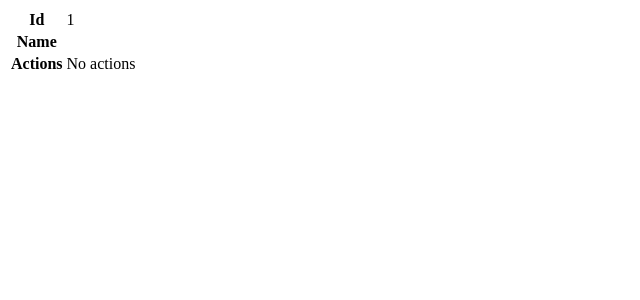
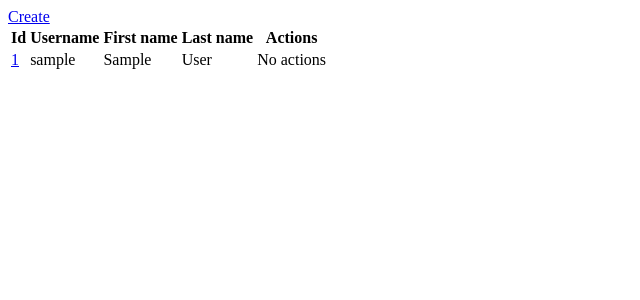
Before and after one commit to shocodeworld/user_crm, a Django app: page /users/ in a window 1280 px wide. Shown: the top 300 px of the page, without its empty margins (0-640 px from the left). Run offline with Django 4.2, Linux system fonts and the light colour scheme; tables that the repository leaves empty hold one stand-in row (Sample ...).

Commit message:
update htmls

```diff
--- a/templates/users/users_detail.html
+++ b/templates/users/users_detail.html
@@ -3,6 +3,8 @@
 
 {% block main %}
 <section>
+    {{ object.username }}
+    {{ object.first_name }}
     {{ object.last_name }}
 </section>
 {% endblock main %}
--- a/templates/users/users_list.html
+++ b/templates/users/users_list.html
@@ -3,19 +3,24 @@
 
 {% block main %}
     <section>
+        <a href="{% url 'users-create' %}">Create</a>
         <table>
+            <thead>
+                <th>Id</th>
+                <th>Username</th>
+                <th>First name</th>
+                <th>Last name</th>
+                <th>Actions</th>
+            </thead>
             <tbody>
                 {% for obj in object_list %}
                 <tr>
-                    <th>Id</th>
-                    <td>{{ obj.pk }}</td>
-                </tr>
-                <tr>
-                    <th>Name</th>
-                    <td>{{ obj.title }}</td>
-                </tr>
-                <tr>
-                    <th>Actions</th>
+                    <td>
+                        <a href="{% url 'users-detail' obj.pk %}">{{ obj.pk }}</a>
+                    </td>
+                    <td>{{ obj.username }}</td>
+                    <td>{{ obj.first_name }}</td>
+                    <td>{{ obj.last_name }}</td>
                     <td>No actions</td>
                 </tr>
                 {% endfor %}
```
Also changed, not shown: templates/users/users_update.html (+4 -13 lines).
